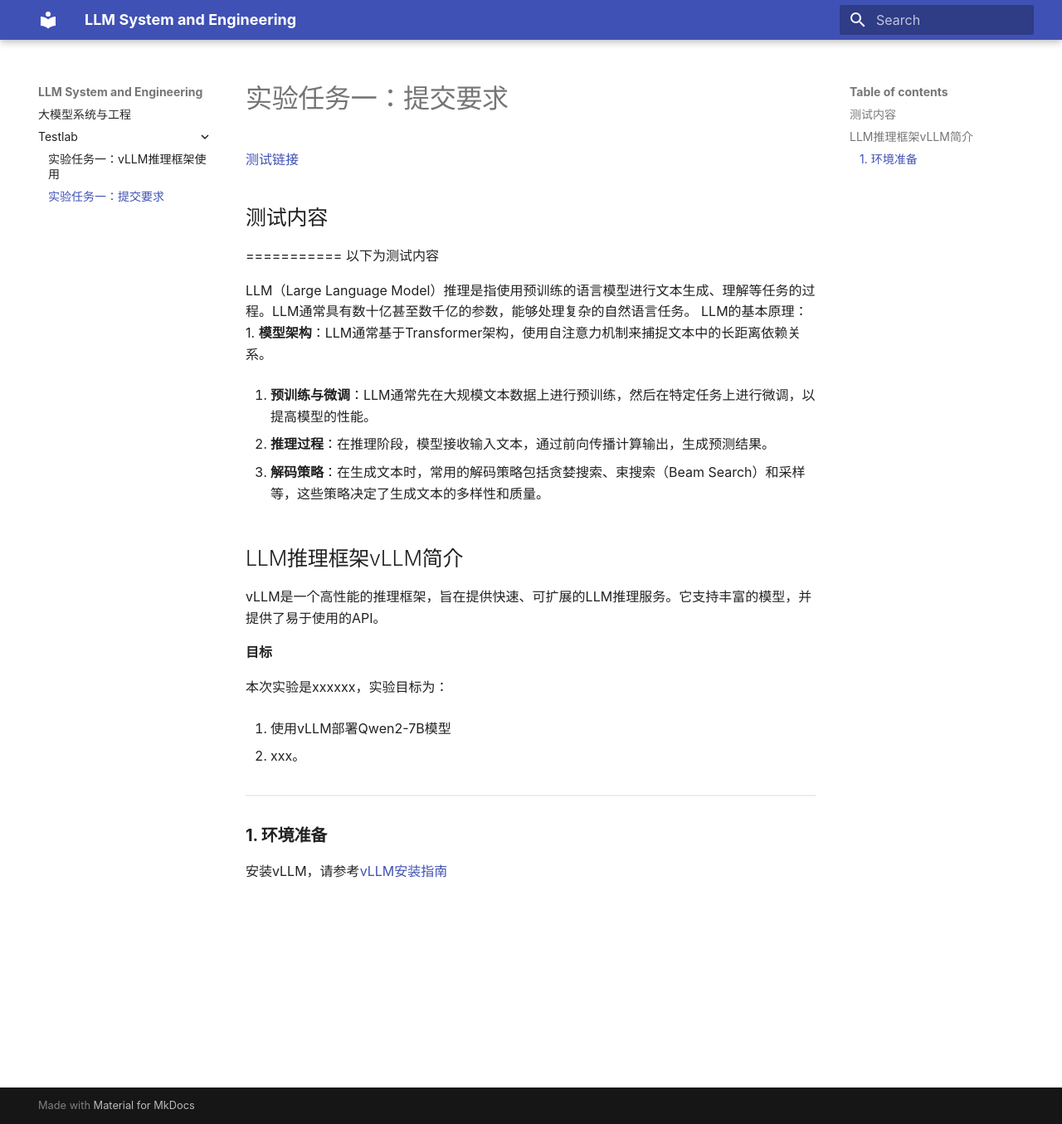
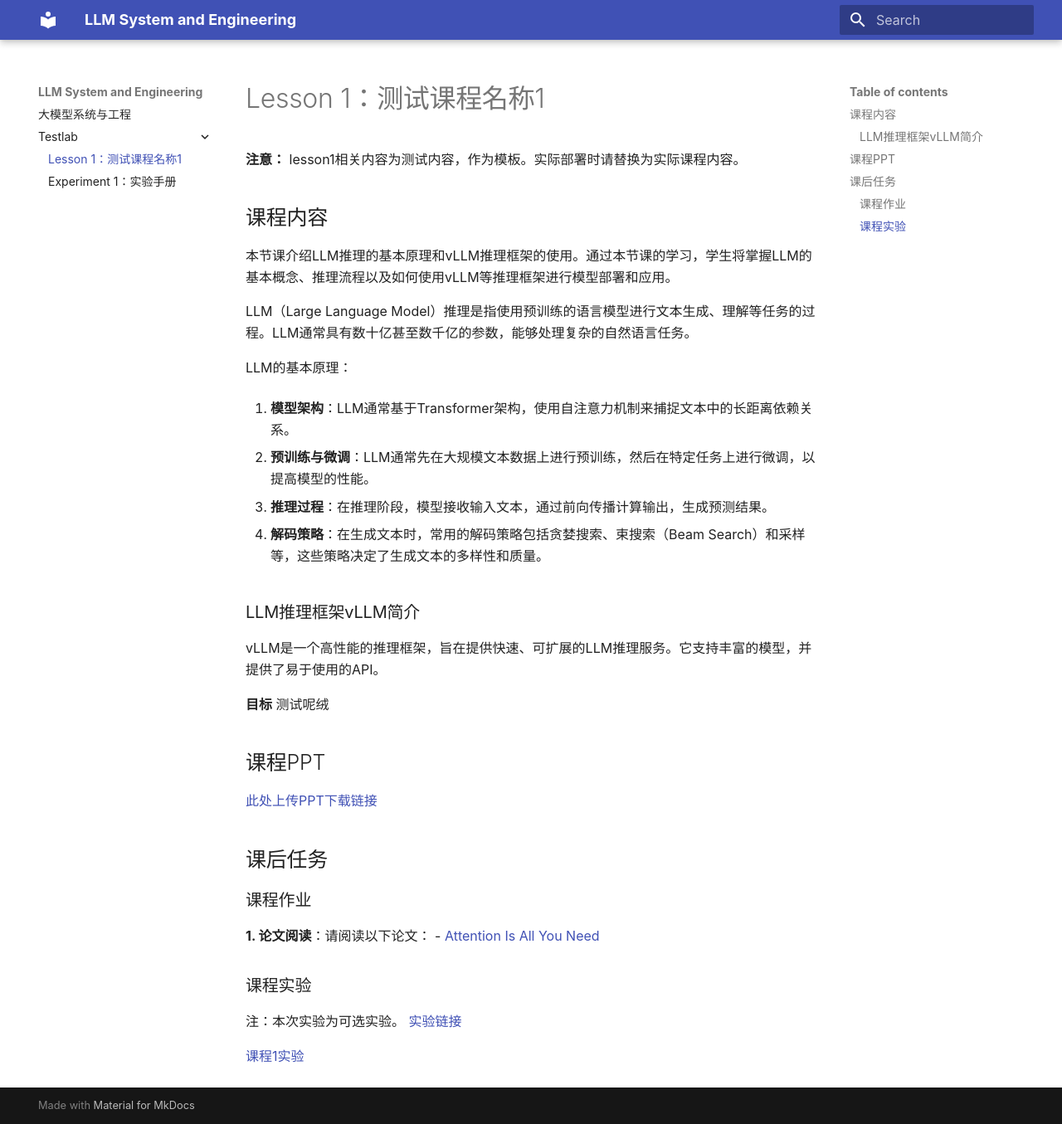
Before and after one commit to wzbxpy/LLM-System-and-Engineering, an MkDocs documentation site: the page built from docs/testlab/Lesson 1.md, in a window 1280 px wide and 1355 px high. Shown: the whole window at 83% size. Built offline with MkDocs 1.6.1 and Material for MkDocs 9.7.7, drawn with Linux system fonts in a browser that asks for light colours.

Commit message:
Finish template.

```diff
--- a/docs/testlab/实验一要求.md
+++ b/docs/testlab/Lesson 1.md
@@ -1,13 +1,14 @@
-# 实验任务一：提交要求
+# Lesson 1：测试课程名称1
 
-[测试链接](https://cdn.jsdelivr.net/gh/zhiweinju/nju-dl-lab-2025spring@main/docs/lab1/lab1.ipynb)
-## 测试内容
+**注意：** lesson1相关内容为测试内容，作为模板。实际部署时请替换为实际课程内容。
 
-===========
-以下为测试内容
+## 课程内容
+本节课介绍LLM推理的基本原理和vLLM推理框架的使用。通过本节课的学习，学生将掌握LLM的基本概念、推理流程以及如何使用vLLM等推理框架进行模型部署和应用。
 
 LLM（Large Language Model）推理是指使用预训练的语言模型进行文本生成、理解等任务的过程。LLM通常具有数十亿甚至数千亿的参数，能够处理复杂的自然语言任务。
+
 LLM的基本原理：
+
 1. **模型架构**：LLM通常基于Transformer架构，使用自注意力机制来捕捉文本中的长距离依赖关系。
 
 2. **预训练与微调**：LLM通常先在大规模文本数据上进行预训练，然后在特定任务上进行微调，以提高模型的性能。
@@ -16,20 +17,25 @@ LLM的基本原理：
 
 4. **解码策略**：在生成文本时，常用的解码策略包括贪婪搜索、束搜索（Beam Search）和采样等，这些策略决定了生成文本的多样性和质量。
 
-## LLM推理框架vLLM简介
+### LLM推理框架vLLM简介
 
 vLLM是一个高性能的推理框架，旨在提供快速、可扩展的LLM推理服务。它支持丰富的模型，并提供了易于使用的API。
 
 **目标**
+测试呢绒
 
-本次实验是xxxxxx，实验目标为：
+## 课程PPT
+[此处上传PPT下载链接](https://cdn.jsdelivr.net/gh/zhiweinju/nju-dl-lab-2025spring@main/docs/lab1/lab1.ipynb)
 
-1. 使用vLLM部署Qwen2-7B模型
+## 课后任务
+### 课程作业
 
-2. xxx。
+**1. 论文阅读**：请阅读以下论文：
+- [Attention Is All You Need](https://arxiv.org/abs/1706.03762)
 
-------
+### 课程实验
+注：本次实验为可选实验。
+[实验链接](./testlab/Lesson 1_Experiment.md)
 
-### **1. 环境准备**
 
-安装vLLM，请参考[vLLM安装指南](https://vllm.ai)
+[课程1实验](https://cdn.jsdelivr.net/gh/zhiweinju/nju-dl-lab-2025spring@main/docs/lab1/lab1.ipynb)
--- a/docs/testlab/实验一介绍.md
+++ b/docs/testlab/Lesson 1_Experiment.md
@@ -1,13 +1,10 @@
-# 实验任务一：vLLM推理框架使用
+# Experiment 1：实验手册
 
-[测试链接](https://cdn.jsdelivr.net/gh/zhiweinju/nju-dl-lab-2025spring@main/docs/lab1/lab1.ipynb)
-
-## LLM推理原理基础
+## 实验内容
+本次实验课介绍LLM推理的基本原理和vLLM推理框架的使用。通过本节课的学习，学生将掌握LLM的基本概念、推理流程以及如何使用vLLM等推理框架进行模型部署和应用。
 
 LLM（Large Language Model）推理是指使用预训练的语言模型进行文本生成、理解等任务的过程。LLM通常具有数十亿甚至数千亿的参数，能够处理复杂的自然语言任务。
-
 LLM的基本原理：
-
 1. **模型架构**：LLM通常基于Transformer架构，使用自注意力机制来捕捉文本中的长距离依赖关系。
 
 2. **预训练与微调**：LLM通常先在大规模文本数据上进行预训练，然后在特定任务上进行微调，以提高模型的性能。
@@ -16,19 +13,28 @@ LLM的基本原理：
 
 4. **解码策略**：在生成文本时，常用的解码策略包括贪婪搜索、束搜索（Beam Search）和采样等，这些策略决定了生成文本的多样性和质量。
 
-## LLM推理框架vLLM简介
+### LLM推理框架vLLM简介
 
 vLLM是一个高性能的推理框架，旨在提供快速、可扩展的LLM推理服务。它支持丰富的模型，并提供了易于使用的API。
 
 **目标**
+
 本次实验是xxxxxx，实验目标为：
 
 1. 使用vLLM部署Qwen2-7B模型
 
 2. xxx。
 
-------
+## 实验PPT
+[此处上传PPT下载链接](https://cdn.jsdelivr.net/gh/zhiweinju/nju-dl-lab-2025spring@main/docs/lab1/lab1.ipynb)
 
-### **1. 环境准备**
+## 实验文件
+[课程1实验文件](https://cdn.jsdelivr.net/gh/zhiweinju/nju-dl-lab-2025spring@main/docs/lab1/lab1.ipynb)
 
-安装vLLM，请参考[vLLM安装指南](https://vllm.ai)
+## 提交要求
+实验报告需包含以下内容：
+1. 实验目的和背景介绍
+2. 实验步骤和方法
+3. 实验结果和分析
+4. 实验结论和体会
+实验报告需以PDF格式提交，命名格式为`实验1_学号_姓名.pdf`。请将报告上传至[测试链接]。
```
Also changed, not shown: docs/index.md (+3 -1 lines), readme.md (added, +30 -0 lines).
